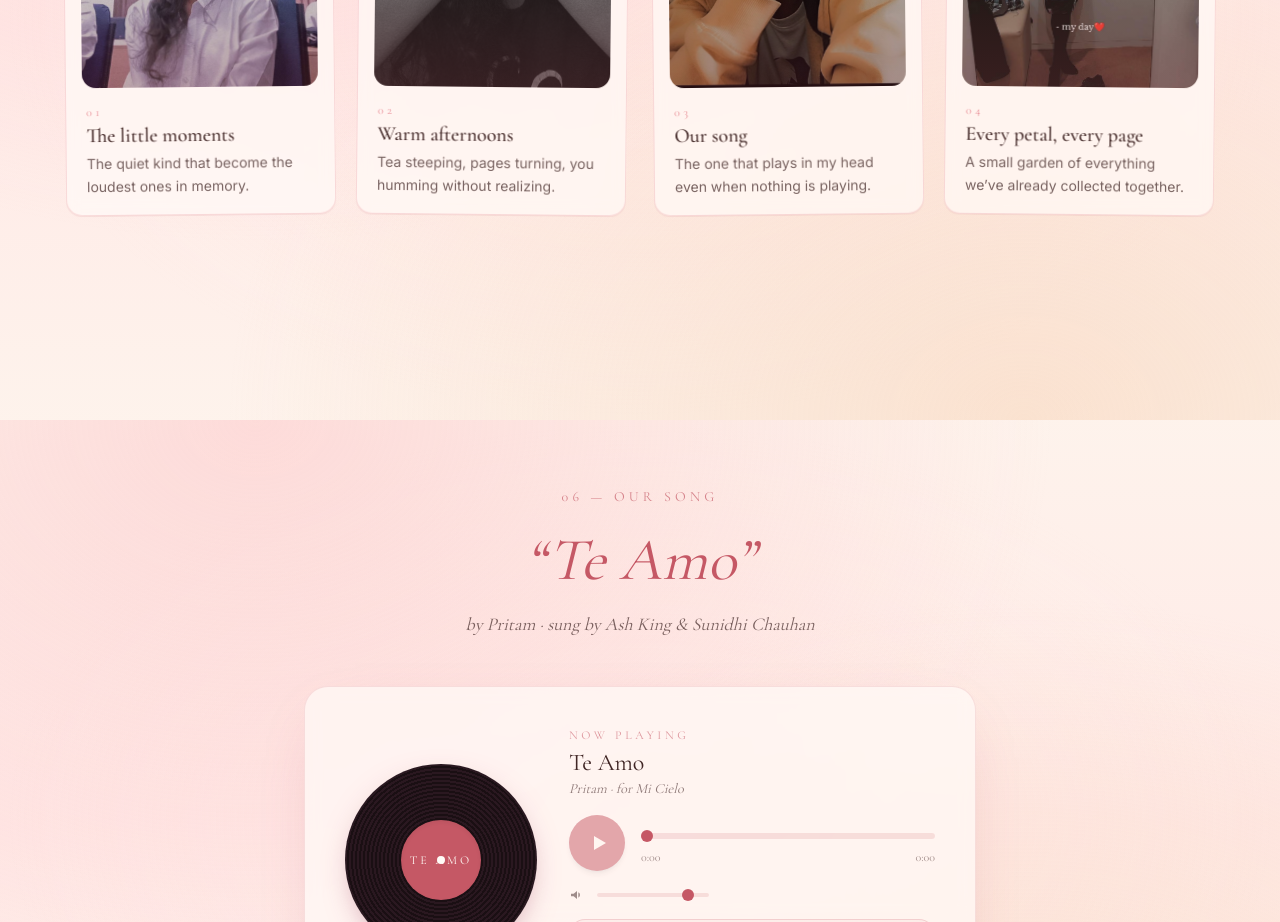
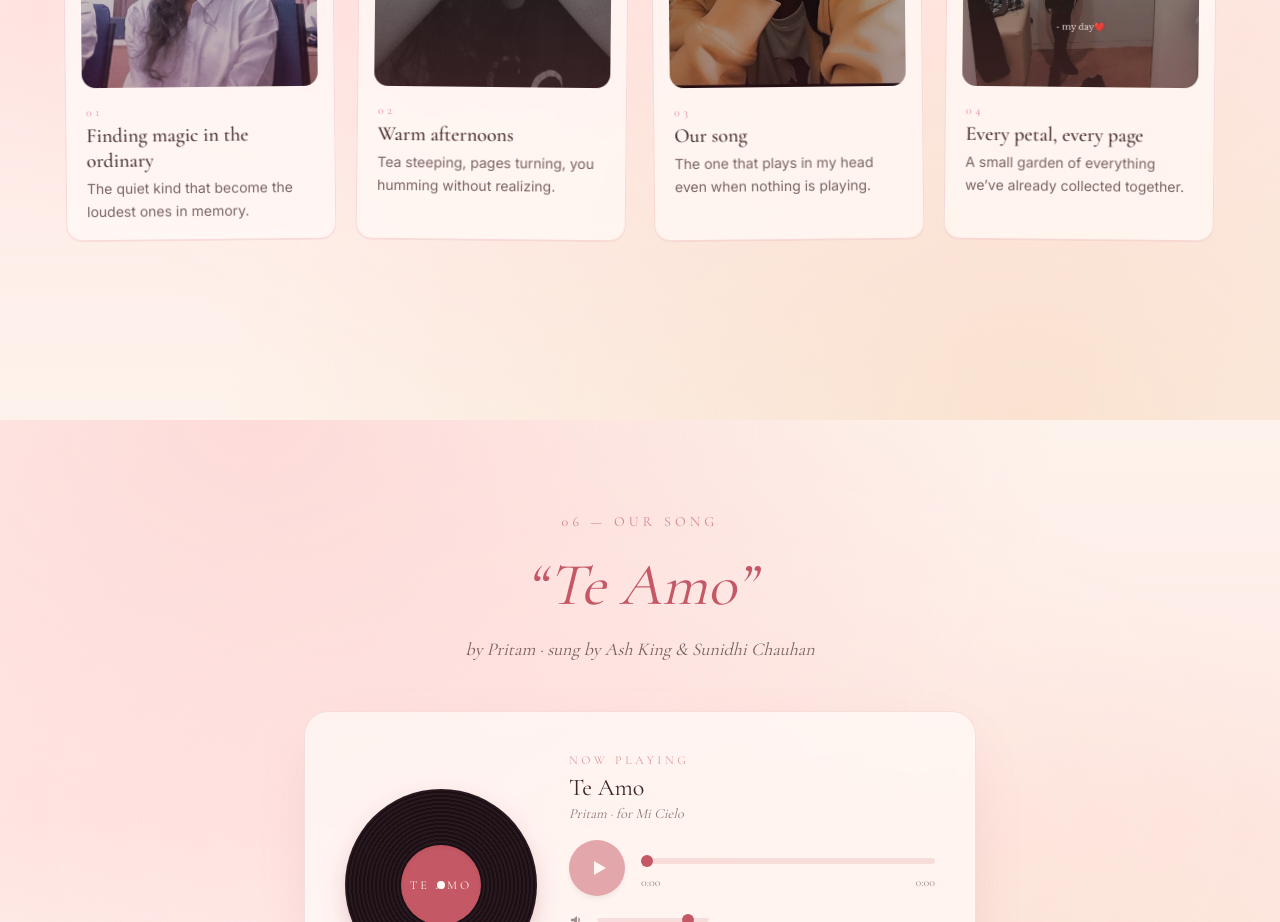
Before and after one commit to BLINDERSBLADE/shri, a Next.js app: page / in a window 1280 px wide. Shown: the part 5980-6902 px from the top of the page. Built offline with nearby package versions, Linux system fonts and the light colour scheme; no server answers.

Commit message:
feat: update memory caption to "Finding magic in the ordinary"
Updated memory caption for better description

```diff
--- a/components/memories.tsx
+++ b/components/memories.tsx
@@ -3,7 +3,7 @@ import Image from "next/image"
 const memories = [
   {
     src: "/memories/memory-1.jpg",
-    caption: "The little moments",
+    caption: "Finding magic in the ordinary",
     note: "The quiet kind that become the loudest ones in memory.",
   },
   {
```
